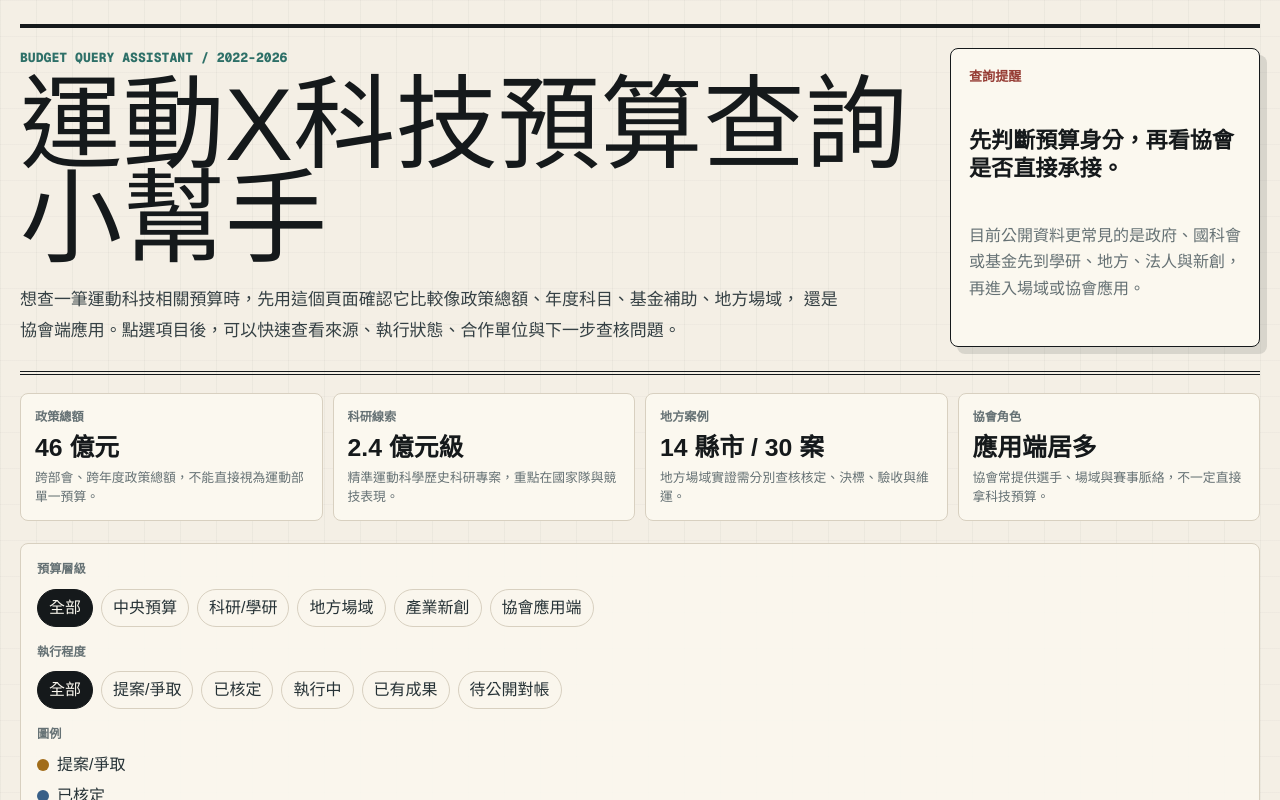
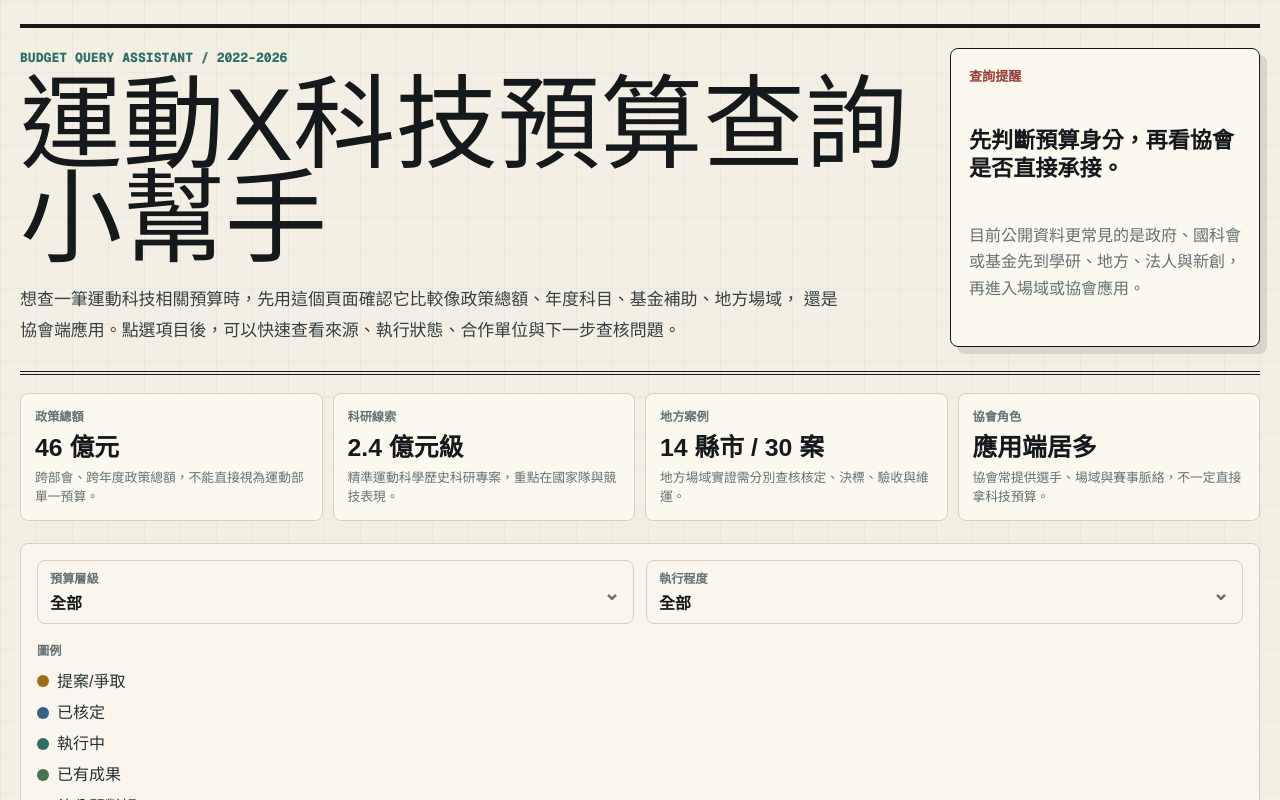
Before and after one commit to doublemoreart-dotcom/sporttech, a Next.js app: page / in a window 1280 px wide. Shown: the top 800 px of the page. Built offline with nearby package versions, Linux system fonts and the light colour scheme.

Commit message:
replace filter chips with multiselect dropdowns

```diff
--- a/app/globals.css
+++ b/app/globals.css
@@ -199,27 +199,103 @@ h1 {
   margin-bottom: 10px;
 }
 
-.chip-row {
-  display: flex;
-  flex-wrap: wrap;
-  gap: 8px;
-  margin-bottom: 16px;
+.filter-grid {
+  display: grid;
+  gap: 12px;
+  grid-template-columns: repeat(2, minmax(0, 1fr));
+  margin-bottom: 18px;
 }
 
-.chip {
+.select-menu {
+  position: relative;
+}
+
+.select-menu summary {
+  align-items: center;
   background: transparent;
   border: 1px solid var(--line);
-  border-radius: 999px;
+  border-radius: 8px;
   color: var(--foreground);
-  min-height: 34px;
-  padding: 6px 11px;
+  cursor: pointer;
+  display: grid;
+  gap: 5px;
+  list-style: none;
+  min-height: 58px;
+  padding: 9px 38px 9px 12px;
+  position: relative;
 }
 
-.chip:hover,
-.chip.active {
-  background: var(--ink);
+.select-menu summary::-webkit-details-marker {
+  display: none;
+}
+
+.select-menu summary::after {
+  color: var(--muted);
+  content: "⌄";
+  font-size: 1.25rem;
+  font-weight: 800;
+  position: absolute;
+  right: 13px;
+  top: calc(50% - 0.7em);
+}
+
+.select-menu[open] summary {
   border-color: var(--ink);
-  color: var(--panel);
+  box-shadow: 4px 4px 0 var(--shadow);
+}
+
+.select-menu[open] summary::after {
+  content: "⌃";
+}
+
+.select-menu summary span {
+  color: var(--muted);
+  font-size: 0.76rem;
+  font-weight: 800;
+}
+
+.select-menu summary strong {
+  color: var(--ink);
+  font-size: 1rem;
+  line-height: 1.25;
+}
+
+.select-options {
+  background: var(--panel);
+  border: 1px solid var(--line);
+  border-radius: 8px;
+  box-shadow: 6px 6px 0 var(--shadow);
+  display: grid;
+  gap: 4px;
+  left: 0;
+  margin-top: 6px;
+  min-width: 100%;
+  padding: 8px;
+  position: absolute;
+  top: 100%;
+  z-index: 12;
+}
+
+.select-options label {
+  align-items: center;
+  border-radius: 6px;
+  cursor: pointer;
+  display: grid;
+  gap: 8px;
+  grid-template-columns: 16px minmax(0, 1fr);
+  line-height: 1.35;
+  padding: 8px;
+}
+
+.select-options label:hover {
+  background: #efe6d7;
+}
+
+.select-options input {
+  accent-color: var(--ink);
+  height: 16px;
+  margin: 0;
+  width: 16px;
 }
 
 .legend {
@@ -652,6 +728,10 @@ li {
     grid-template-columns: 1fr;
   }
 
+  .filter-grid {
+    grid-template-columns: 1fr;
+  }
+
   .flow-diagram span:not(:last-child)::after {
     content: "↓";
     bottom: -10px;
--- a/app/page.tsx
+++ b/app/page.tsx
@@ -159,20 +159,32 @@ const stageOrder: Stage[] = [
   "unknown",
 ];
 
+function selectionSummary<T extends string>(
+  selected: T[],
+  labels: Record<T, string>,
+  allLabel = "全部",
+) {
+  if (selected.length === 0) return allLabel;
+  if (selected.length === 1) return labels[selected[0]];
+  return `已選 ${selected.length} 項`;
+}
+
 export default function Home() {
-  const [selectedLayer, setSelectedLayer] = useState<Layer | "all">("all");
-  const [selectedStage, setSelectedStage] = useState<Stage | "all">("all");
+  const [selectedLayers, setSelectedLayers] = useState<Layer[]>([]);
+  const [selectedStages, setSelectedStages] = useState<Stage[]>([]);
   const [activeFlow, setActiveFlow] = useState(flows[0].id);
   const [drawerOpen, setDrawerOpen] = useState(false);
 
   const filtered = useMemo(
     () =>
       flows.filter((flow) => {
-        const layerMatch = selectedLayer === "all" || flow.layer === selectedLayer;
-        const stageMatch = selectedStage === "all" || flow.stage === selectedStage;
+        const layerMatch =
+          selectedLayers.length === 0 || selectedLayers.includes(flow.layer);
+        const stageMatch =
+          selectedStages.length === 0 || selectedStages.includes(flow.stage);
         return layerMatch && stageMatch;
       }),
-    [selectedLayer, selectedStage],
+    [selectedLayers, selectedStages],
   );
 
   const active =
@@ -209,54 +221,80 @@ export default function Home() {
       <section className="workbench">
         <aside className="panel">
           <div className="panel-inner">
-            <span className="control-label">預算層級</span>
-            <div className="chip-row">
-              <button
-                className={selectedLayer === "all" ? "chip active" : "chip"}
-                onClick={() => {
-                  setSelectedLayer("all");
+            <div className="filter-grid" aria-label="查詢篩選">
+              <details className="select-menu">
+                <summary>
+                  <span>預算層級</span>
+                  <strong>{selectionSummary(selectedLayers, layerNames)}</strong>
+                </summary>
+                <div className="select-options">
+                  <label>
+                    <input
+                      checked={selectedLayers.length === 0}
+                      onChange={() => {
+                        setSelectedLayers([]);
                         setDrawerOpen(false);
                       }}
-              >
-                全部
-              </button>
+                      type="checkbox"
+                    />
+                    <span>全部</span>
+                  </label>
                   {(Object.keys(layerNames) as Layer[]).map((layer) => (
-                <button
-                  className={selectedLayer === layer ? "chip active" : "chip"}
-                  key={layer}
-                  onClick={() => {
-                    setSelectedLayer(layer);
+                    <label key={layer}>
+                      <input
+                        checked={selectedLayers.includes(layer)}
+                        onChange={() => {
+                          setSelectedLayers((current) =>
+                            current.includes(layer)
+                              ? current.filter((item) => item !== layer)
+                              : [...current, layer],
+                          );
                           setDrawerOpen(false);
                         }}
-                >
-                  {layerNames[layer]}
-                </button>
+                        type="checkbox"
+                      />
+                      <span>{layerNames[layer]}</span>
+                    </label>
                   ))}
                 </div>
+              </details>
 
-            <span className="control-label">執行程度</span>
-            <div className="chip-row">
-              <button
-                className={selectedStage === "all" ? "chip active" : "chip"}
-                onClick={() => {
-                  setSelectedStage("all");
+              <details className="select-menu">
+                <summary>
+                  <span>執行程度</span>
+                  <strong>{selectionSummary(selectedStages, stages)}</strong>
+                </summary>
+                <div className="select-options">
+                  <label>
+                    <input
+                      checked={selectedStages.length === 0}
+                      onChange={() => {
+                        setSelectedStages([]);
                         setDrawerOpen(false);
                       }}
-              >
-                全部
-              </button>
+                      type="checkbox"
+                    />
+                    <span>全部</span>
+                  </label>
                   {stageOrder.map((stage) => (
-                <button
-                  className={selectedStage === stage ? "chip active" : "chip"}
-                  key={stage}
-                  onClick={() => {
-                    setSelectedStage(stage);
+                    <label key={stage}>
+                      <input
+                        checked={selectedStages.includes(stage)}
+                        onChange={() => {
+                          setSelectedStages((current) =>
+                            current.includes(stage)
+                              ? current.filter((item) => item !== stage)
+                              : [...current, stage],
+                          );
                           setDrawerOpen(false);
                         }}
-                >
-                  {stages[stage]}
-                </button>
+                        type="checkbox"
+                      />
+                      <span>{stages[stage]}</span>
+                    </label>
                   ))}
+                </div>
+              </details>
             </div>
 
             <span className="control-label">圖例</span>
```
Also changed, not shown: 1 other file (tests, documents, lock files or other folders). Lines whose indentation alone changed are shown as unchanged.
